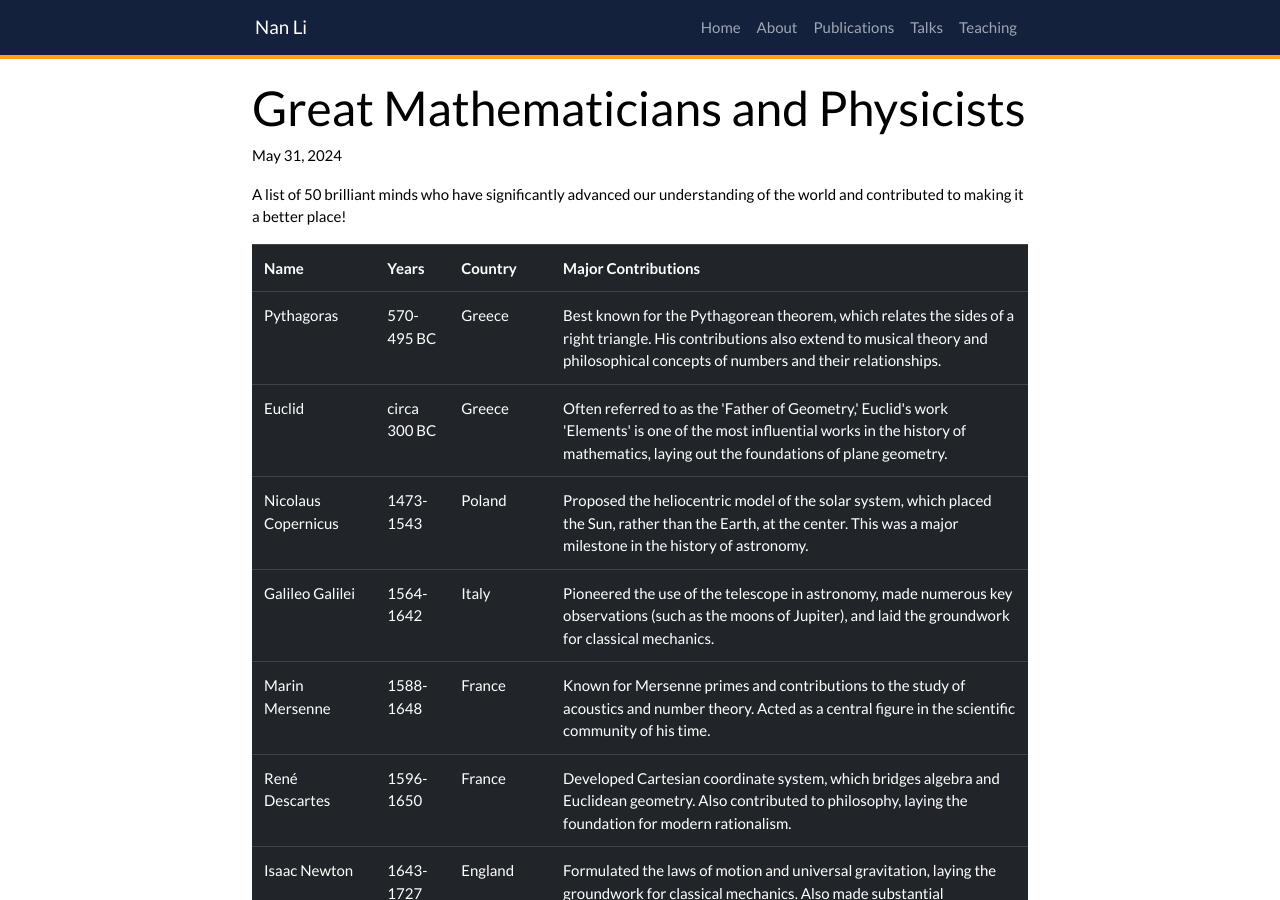
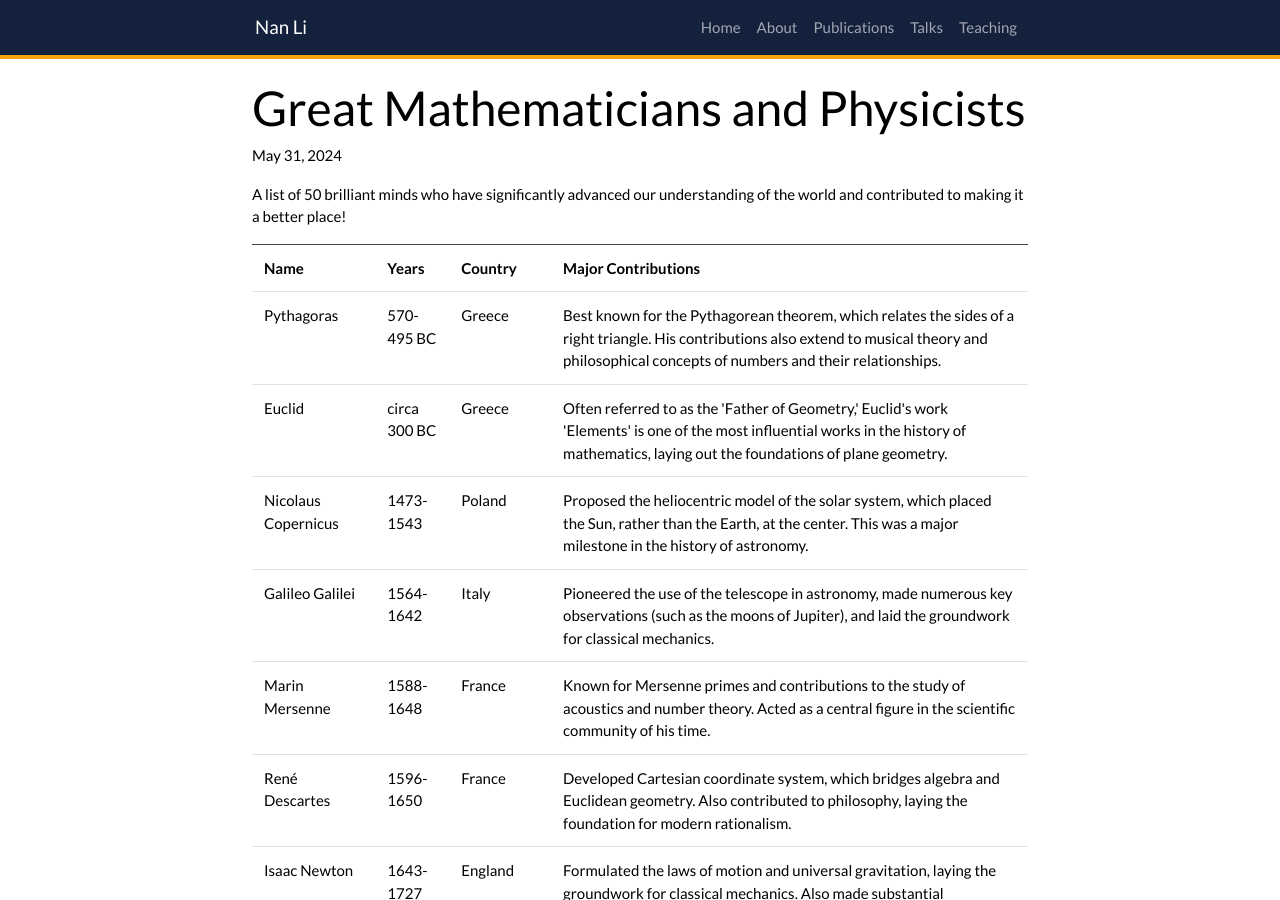
Before and after one commit to eigennan/eigennan.github.io, a Jekyll site: the page built from _posts/2024-05-31-great-mathematicians-and-physicists.md, in a window 1280 px wide and 900 px high. Built offline with Jekyll 4.4.1, drawn with Linux system fonts in a browser that asks for light colours; a style sheet for code colours, icons or effects is not loaded.

Commit message:
Update csv_to_table.html

```diff
--- a/_includes/csv_to_table.html
+++ b/_includes/csv_to_table.html
@@ -1,4 +1,4 @@
-<table class="table table-dark">
+<table class="table table">
   {% for row in include.dataset %}
     {% if forloop.first %}
     <tr>
```
